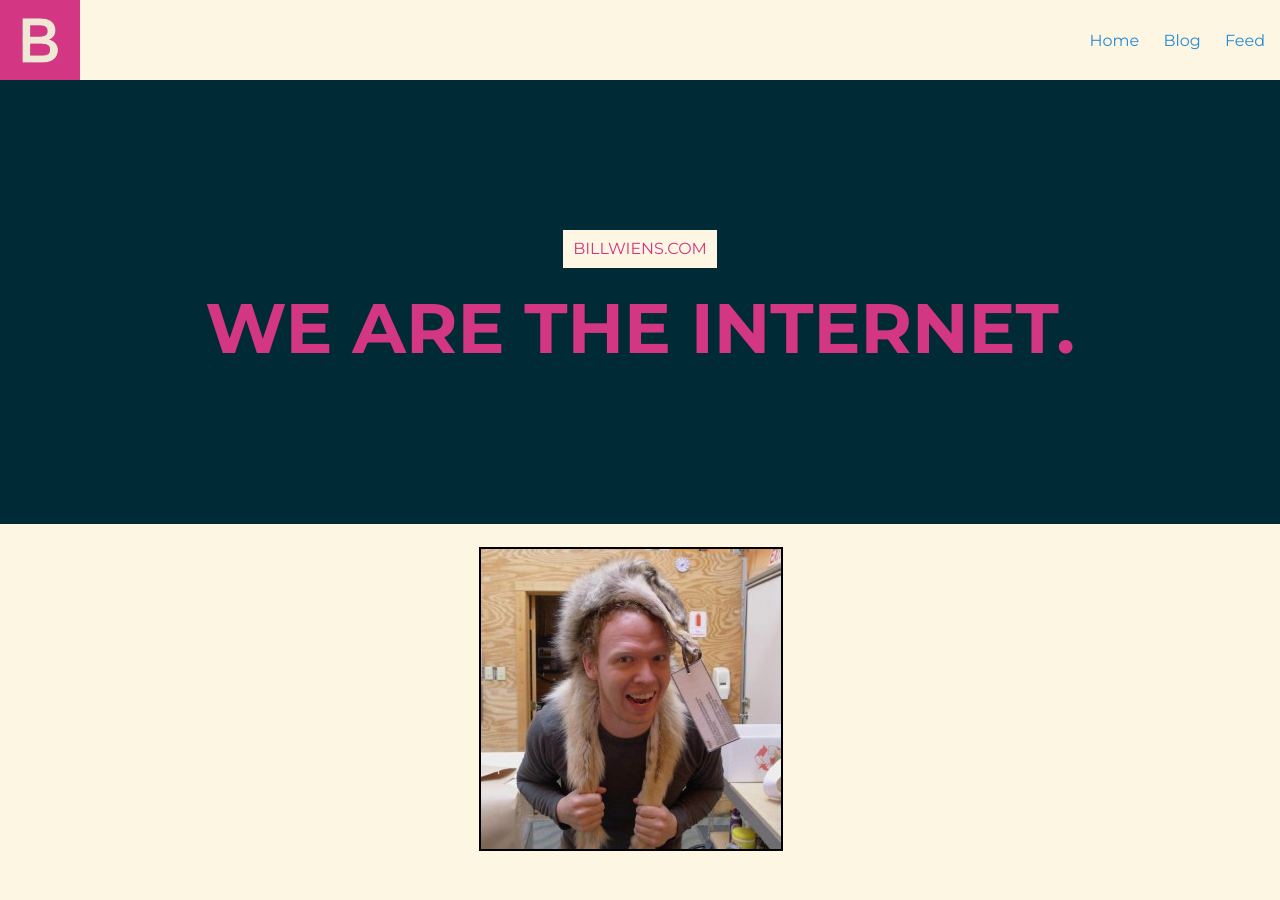
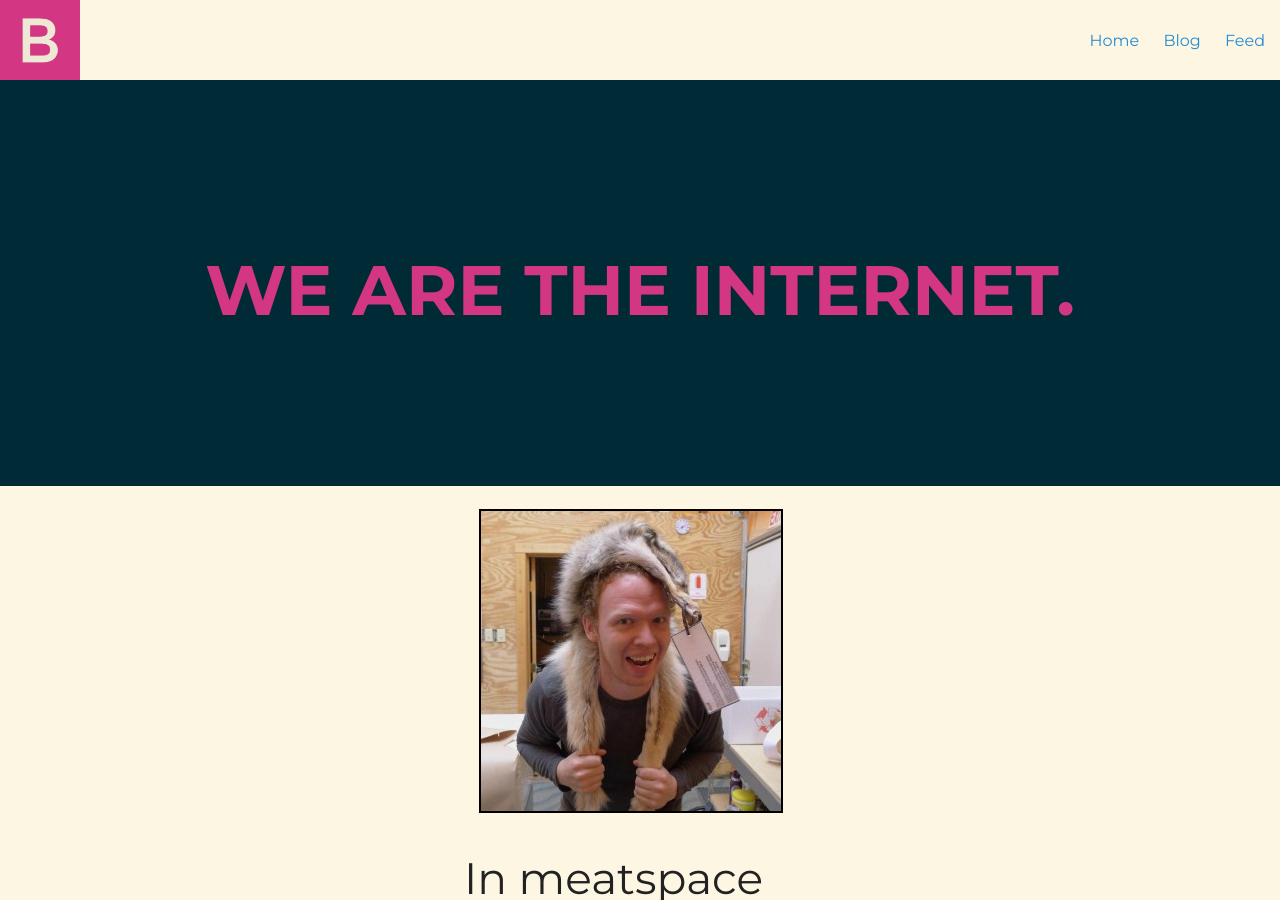
Before and after one commit to billputer/billwiens.com, a Jekyll site: the page built from index.md, in a window 1280 px wide and 900 px high. Built offline with Jekyll 4.4.1, drawn with Linux system fonts in a browser that asks for light colours; nearby versions of some CDN libraries.

Commit message:
Remove blog title from homepage.

```diff
--- a/_layouts/default.html
+++ b/_layouts/default.html
@@ -31,11 +31,7 @@
     </div>
     <div class="notepad-site-head-content" >
         <div class="notepad-site-head-bg"></div>
-        <h1 class="notepad-blog-title">
-            <span class="notepad-site-head-title-bg">
-                {{ site.title }}
-            </span>
-        </h1>
+        <h1 class="notepad-blog-title"><!-- remove this markup at some point, eh?--></h1>
         <h2 class="notepad-blog-description">{{ site.description }}</h2>
     </div>
 </header>
```
